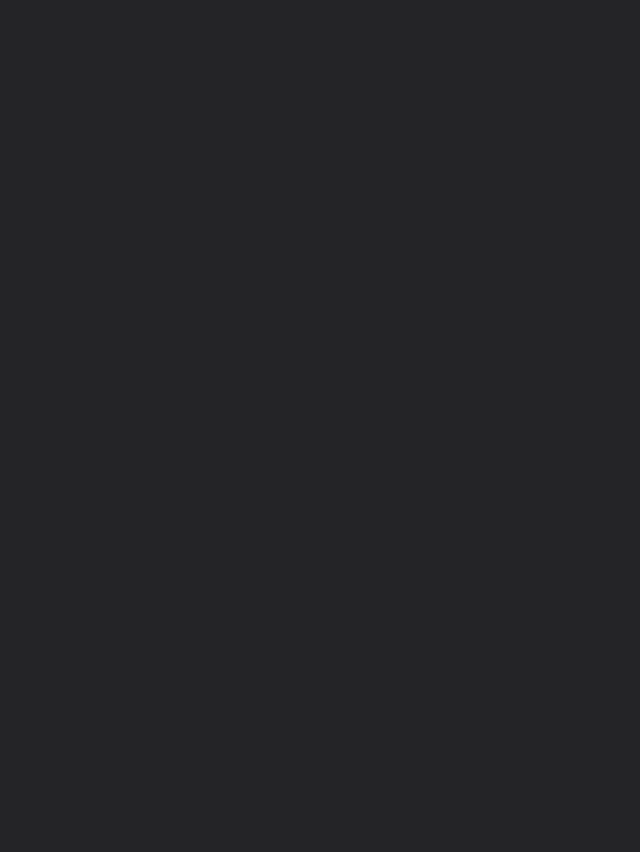
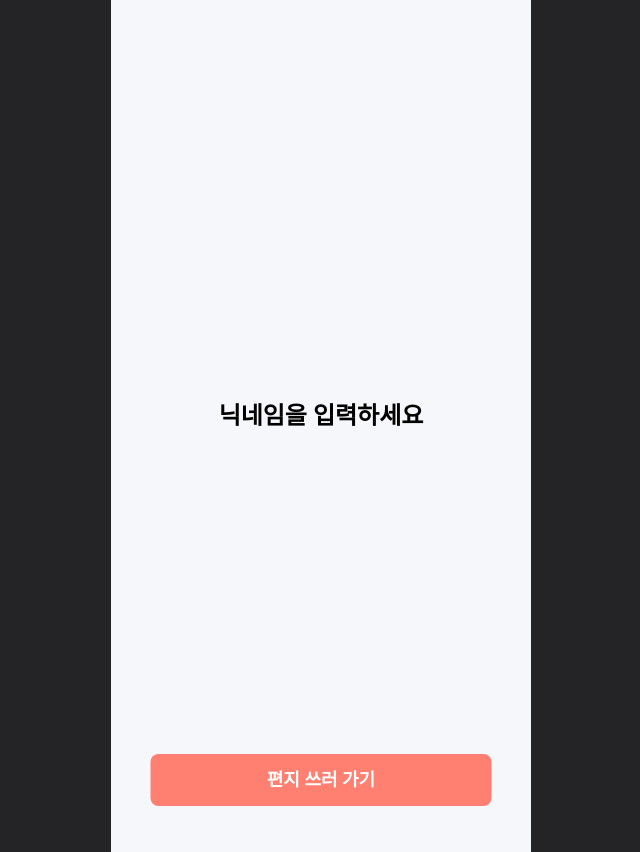
Before and after one commit to 2024-likelion-sswu/Funit_FE, a React (Create React App) app: page /score1 in a window 1280 px wide. Before the commit this address had no page. Shown: the whole page, without its empty margins (319-959 px from the left). Before the commit the page ends 800 px from the top, so only its background shows below. Built offline with nearby package versions, Linux system fonts and the light colour scheme; a web font is replaced by a local one.

Commit message:
feat:기본 페이지 세팅

```diff
--- a/src/App.js
+++ b/src/App.js
@@ -3,6 +3,7 @@ import { BrowserRouter, Route, Routes } from 'react-router-dom'
 import Main from './pages/mainPage/MainPage'
 import NicknamePage from './pages/testCreatePage/NicknamePage'
 import UrlF from './pages/mainPage/UrlFriend'
+import Score1Page from './pages/testScorePage/Score1Page'
 
 const App = () => {
     return (
@@ -10,7 +11,8 @@ const App = () => {
             <Routes>
                 <Route path='/' element={<Main />} />
                 <Route path='/nickname' element={<NicknamePage />} />
-                <Route path='/' element={<UrlF />} />
+                <Route path='/urlfriend' element={<UrlF />} />
+                <Route path ='/score1' element={<Score1Page/>} />
             </Routes>
         </BrowserRouter>
     )
--- /dev/null
+++ b/src/assets/sass/section/_score.scss
@@ -0,0 +1,29 @@
+.score-container {
+    display: flex;
+    flex-direction: column;
+    align-items: center;
+    justify-content: center;
+
+    .input-ment {
+        font-weight: bold;
+        font-size: 24px;
+        margin-bottom: 21px;
+    }
+
+    div {
+        display: flex;
+        gap: 5px;
+        align-items: center;
+
+        button {
+            border-radius: 8px;
+            background-color: var(--maincolor);
+            font-size: 16px;
+            font-weight: bold;
+            color: var(--white);
+            width: 74px;
+            height: 48px;
+
+        }
+    }
+}
--- a/src/assets/sass/style.scss
+++ b/src/assets/sass/style.scss
@@ -9,5 +9,5 @@
 @import "section/main";
 @import "section/nickname";
 @import "section/urlfriend";
-
+@import "section/score";
 @import "section/button";
--- /dev/null
+++ b/src/pages/testScorePage/Score1Page.jsx
@@ -0,0 +1,16 @@
+import React from 'react'
+import Button from '../../components/Button';
+
+const Score1Page = () => {
+    return (
+        <div className='container score-container'>
+            <p className='input-ment'>닉네임을 입력하세요</p>
+            <div>
+
+            </div>
+            <Button title="편지 쓰러 가기"/>
+        </div>
+    )
+}
+
+export default Score1Page
```
